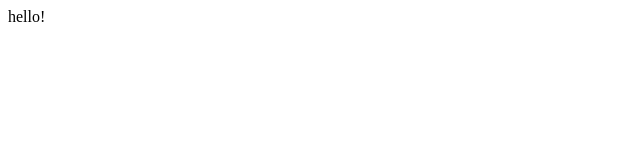
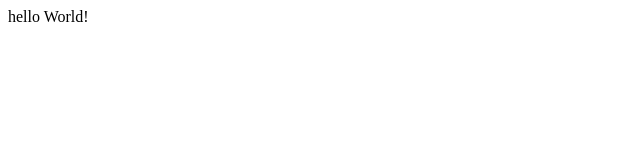
Before and after one commit to wontaeJeong/tutorial, a plain HTML site: page index.html in a window 1280 px wide. Shown: the full height of the page, 0-640 px from the left. Drawn offline with Linux system fonts and the light colour scheme.

Commit message:
world is added!

```diff
--- a/index.html
+++ b/index.html
@@ -3,6 +3,6 @@
 
     </head>
     <body>
-        hello!
+        hello World!
     </body>
 </html>
```
